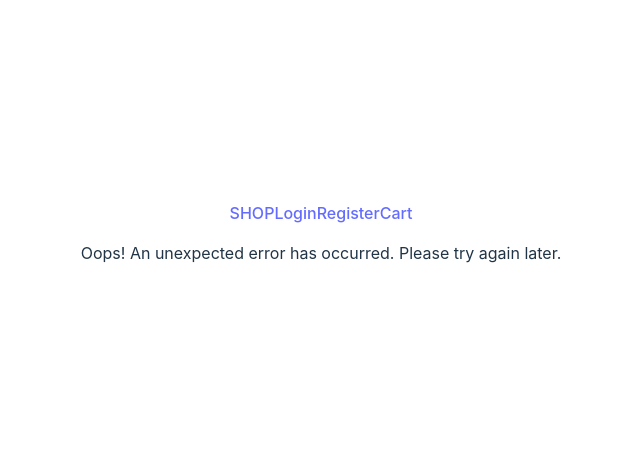
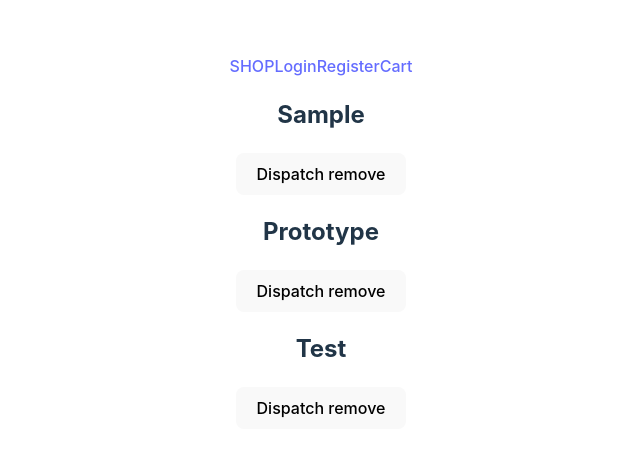
Before and after one commit to mercedechen/capstone, a React (Vite) app: page /cart in a window 1280 px wide. Shown: the part 159-614 px from the top of the page, without its empty margins (319-959 px from the left). Built offline with nearby package versions, Linux system fonts and the light colour scheme; no server answers.

Commit message:
Update cart component and redux functionality

```diff
--- a/src/App.jsx
+++ b/src/App.jsx
@@ -10,6 +10,7 @@ import Login from './components/Login.jsx';
 import Account from './components/Account.jsx';
 import Products from './components/Products.jsx';
 import Product from './components/Product.jsx';
+import Cart from './components/Cart.jsx';
 
 function App() {
 
@@ -43,6 +44,10 @@ function App() {
             path="/:id"
             element={<Product />}
           />
+          <Route
+            path="/cart"
+            element={<Cart />}
+          />
         </Routes>
       </BrowserRouter>
     </div>
--- a/src/components/Account.jsx
+++ b/src/components/Account.jsx
@@ -1,4 +1,6 @@
-function Account() {
+import { useAccountQuery } from "../redux/api";
+
+function Account(props) {
 
   // {
   //   "address": {
@@ -23,9 +25,29 @@ function Account() {
   //   "__v": 0
   // }
 
+  const { data, error, isLoading } = useAccountQuery(props.token);
+
+  console.log('data', data);
+
+  if (isLoading) {
+    return <p>Loading Account Details...</p>
+  }
+
+  if (error) {
+    return <p>Unable to retrieve account details. Please try again later.</p>
+  }
+
   return (
     <>
       <h2>Welcome back!</h2>
+      <ul>
+        <li>First Name {data.name}</li>
+        <li>Last Name</li>
+        <li>Email</li>
+        <li>Username</li>
+        <li>Password</li>
+        <li>Address</li>
+      </ul>
     </>
   )
 }
--- a/src/components/Cart.jsx
+++ b/src/components/Cart.jsx
@@ -1,6 +1,21 @@
+import { useSelector, useDispatch } from "react-redux";
+import { removeProduct, getCart } from "../redux/cart";
+
 function Cart() {
+  const cart = useSelector(getCart)
+  console.log('cart', cart)
+  const dispatch = useDispatch();
+
   return (
     <>
+      {cart.map((item) => {
+        return (
+          <div key={item.id}>
+            <h2>{item.title}</h2>
+            <button onClick={() => {dispatch(removeProduct(item.id))}}>Dispatch remove</button>
+          </div>
+        )
+      })}
     </>
   )
 }
--- a/src/components/Login.jsx
+++ b/src/components/Login.jsx
@@ -1,5 +1,6 @@
 import { useState } from 'react';
 import { useLoginMutation } from '../redux/api';
+import { useNavigate } from 'react-router-dom';
 
 function Login(props) {
   const [ userInfo, setUserInfo ] = useState({
@@ -8,6 +9,7 @@ function Login(props) {
   });
 
   const [ login ] = useLoginMutation(userInfo);
+  const navigate = useNavigate();
   const [ errorMsg, setErrorMsg ] = useState(null);
 
   const handleSubmit = async (event) => {
@@ -19,7 +21,7 @@ function Login(props) {
       setErrorMsg(error.data);
     } else {
       props.setToken(data.token);
-      console.log('token', data.token)
+      navigate("/account");
     }
   };
 
--- a/src/components/Product.jsx
+++ b/src/components/Product.jsx
@@ -1,10 +1,14 @@
 import { useProductQuery } from '../redux/api';
 import { useParams } from 'react-router-dom';
 import { Link } from 'react-router-dom';
+import { useDispatch } from 'react-redux';
+import { addProduct } from '../redux/cart'
 
 function Product() {
 
   let { id } = useParams();
+
+  const dispatch = useDispatch();
 
   const { data, error, isLoading } = useProductQuery(id);
 
@@ -25,7 +29,7 @@ function Product() {
       <h3>Rating: {data.rating.rate}</h3>
       <h3>{data.description}</h3>
       <h3>Price: {data.price}</h3>
-      <h3>Add to Cart</h3>
+      <h3><button onClick={() => dispatch(addProduct(data))}>Add to Cart</button></h3>
       <Link to="/">Go Back</Link>
     </div>
   )
--- a/src/components/Products.jsx
+++ b/src/components/Products.jsx
@@ -7,7 +7,9 @@ import Categories from './Categories';
 function Products() {
 
   const { data, error, isLoading } = useProductsQuery();
+
   const [ searchedProducts, setSearchedProducts ] = useState([]);
+
   const [ filteredProducts, setFilteredProducts ] = useState([]);
 
   if (isLoading) {
--- a/src/redux/api.js
+++ b/src/redux/api.js
@@ -26,11 +26,14 @@ export const apiSlice = createApi({
       }),
     }),
 
-    // Get user account details
-    // https://fakestoreapi.com/users/:id
+    // Get users
+    // https://fakestoreapi.com/users
     account: builder.query({
-      query: (userAccount) => ({
-        url: `/users/${id}`,
+      query: (token) => ({
+        url: `/users`,
+        headers: {
+          authorization: `Bearer ${token}`
+        }
       }),
     }),
 
@@ -50,17 +53,18 @@ export const apiSlice = createApi({
       }),
     }),
 
-    category: builder.query({
-      query: (category) => ({
-        url: `products/${category}`
-      }),
-    }),
+    // category: builder.query({
+    //   query: (category) => ({
+    //     url: `products/${category}`
+    //   }),
+    // }),
   }),
 });
 
 export const {
   useRegisterMutation,
   useLoginMutation,
+  useAccountQuery,
   useProductsQuery,
   useProductQuery,
   useCategoryQuery,
--- /dev/null
+++ b/src/redux/cart.js
@@ -0,0 +1,40 @@
+import { createSlice } from "@reduxjs/toolkit";
+
+const initialState = {
+  cart: [
+    {
+      id: 100,
+      title: "Sample",
+    },
+    {
+      id: 101,
+      title: "Prototype"
+    },
+    {
+      id: 102,
+      title: "Test"
+    }
+  ],
+};
+
+const cartSlice = createSlice({
+  name: "items",
+  initialState,
+  reducers: {
+    addProduct: (state, action) => {
+      state.cart.push(action.payload);
+    },
+    removeProduct: (state, action) => {
+      console.log('state1', state.cart)
+      state.cart = state.cart.filter((product) => {
+        return product.id != action.payload
+      })
+      console.log('remove product', action)
+      console.log('state2', state.cart)
+    },
+  },
+});
+
+export const { addProduct, removeProduct } = cartSlice.actions;
+export const getCart = (state) => state.cartState.cart
+export default cartSlice.reducer;
--- a/src/redux/store.js
+++ b/src/redux/store.js
@@ -1,10 +1,12 @@
 import { configureStore } from "@reduxjs/toolkit"
 import { apiSlice } from "./api"
+import cart from './cart'
 
 export default configureStore({
   reducer: {
     // api object --> key:value
     [apiSlice.reducerPath]: apiSlice.reducer,
+    cartState: cart
   },
   middleware: (getDefaultMiddleware) =>
     getDefaultMiddleware().concat(apiSlice.middleware),
```
Also changed, not shown: src/components/Navigation.jsx (line endings or trailing spaces), 1 other file (tests, documents, lock files or other folders).
